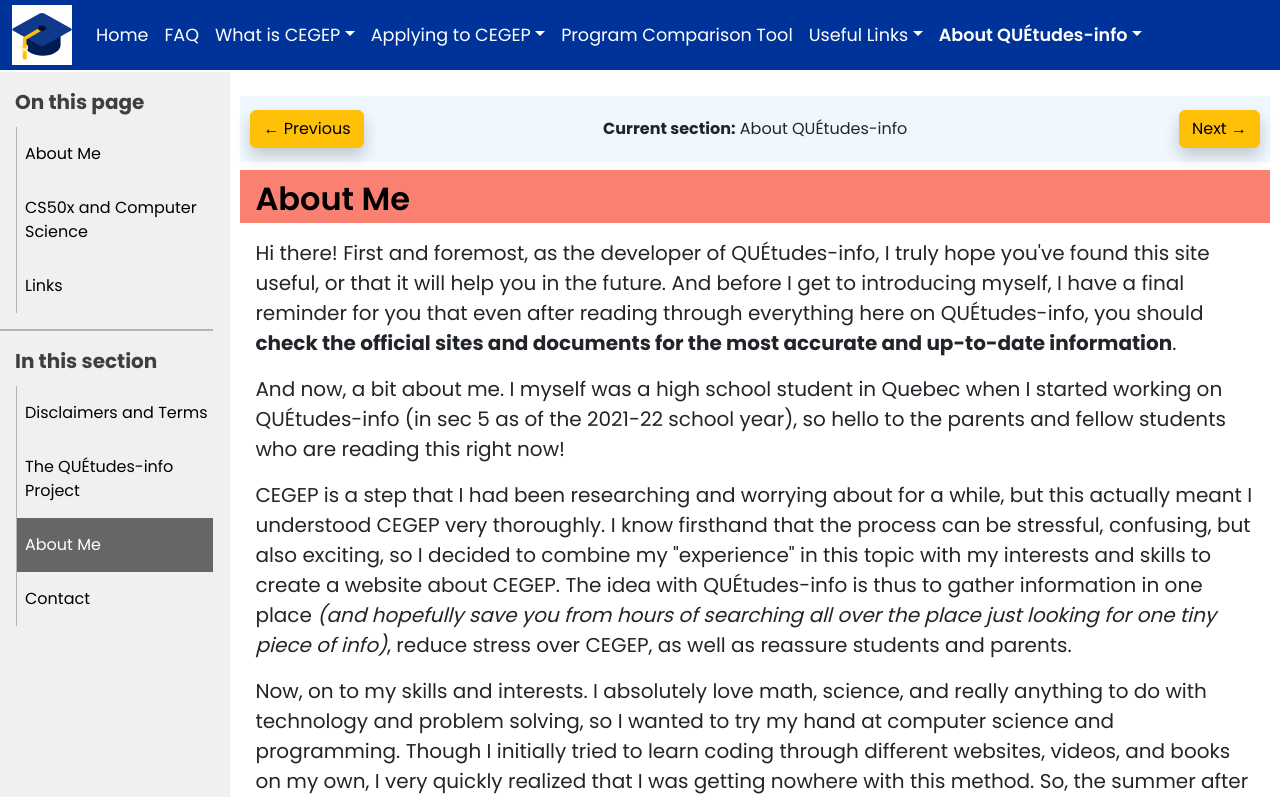
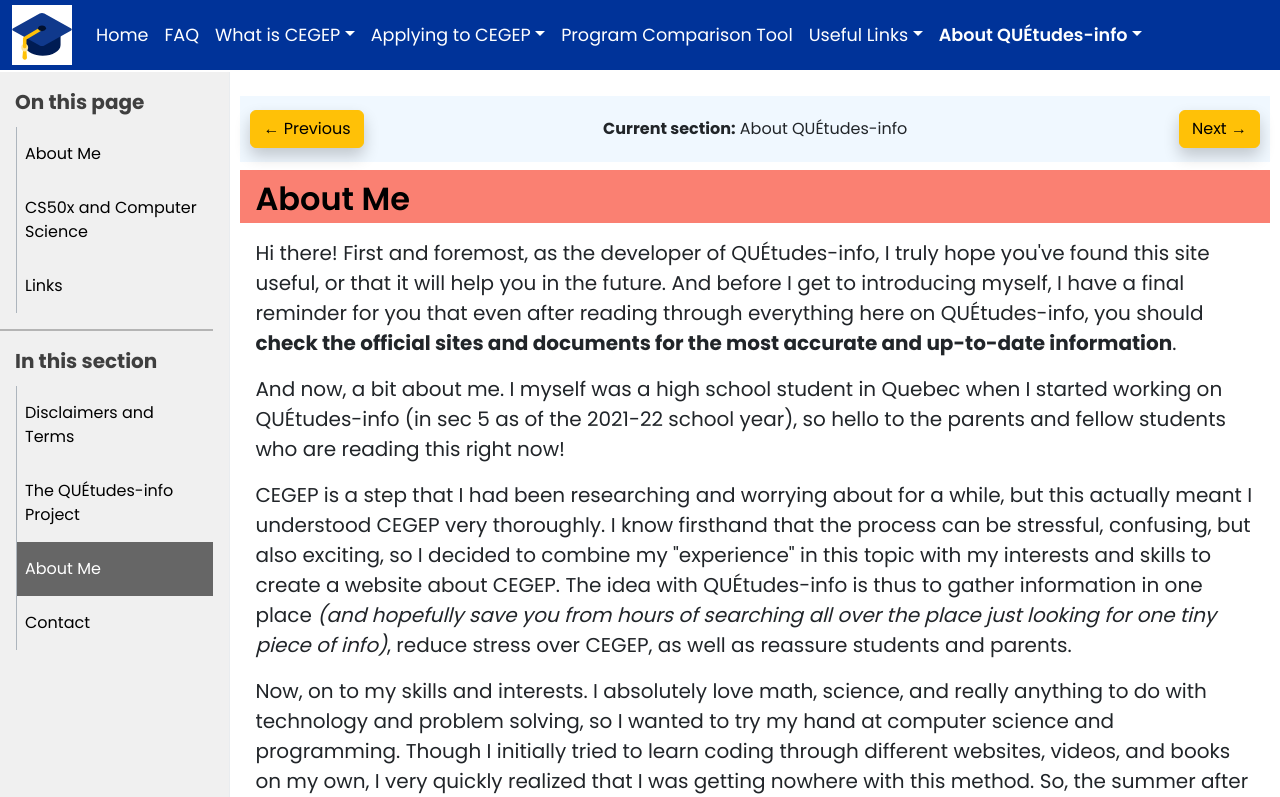
Before and after one commit to cw118/quetudesinfo, a SvelteKit app: page /about/me in a window 1280 px wide. Shown: the top 797 px of the page. Built offline with nearby package versions, Linux system fonts and the light colour scheme.

Commit message:
chore: add end/right padding to sidenav links

```diff
--- a/src/components/SideNav.svelte
+++ b/src/components/SideNav.svelte
@@ -11,14 +11,14 @@
   <p>On this page</p>
   <ul class="list-group-flush ps-3 mb-3">
     {#each chapters as chapter (chapters.indexOf(chapter))}
-      <a class="nav-link list-group-item ps-2 border-start border-dark-subtle" href={'#' + chapter.link}>{chapter.name}</a>
+      <a class="nav-link list-group-item ps-2 pe-3 border-start border-dark-subtle" href={'#' + chapter.link}>{chapter.name}</a>
     {/each}
   </ul>
   <hr class="m-0 border border-black" />
   <p>In this section</p>
   <ul class="list-group-flush ps-3 mb-2">
     {#each pages as page (pages.indexOf(page))}
-      <a href={page.link} class={"nav-link list-group-item ps-2 border-start border-dark-subtle" + (path === page.link ? ' active' : '')}>{page.name}</a>
+      <a href={page.link} class={"nav-link list-group-item ps-2 pe-3 border-start border-dark-subtle" + (path === page.link ? ' active' : '')}>{page.name}</a>
     {/each}
   </ul>
 </nav>
```
